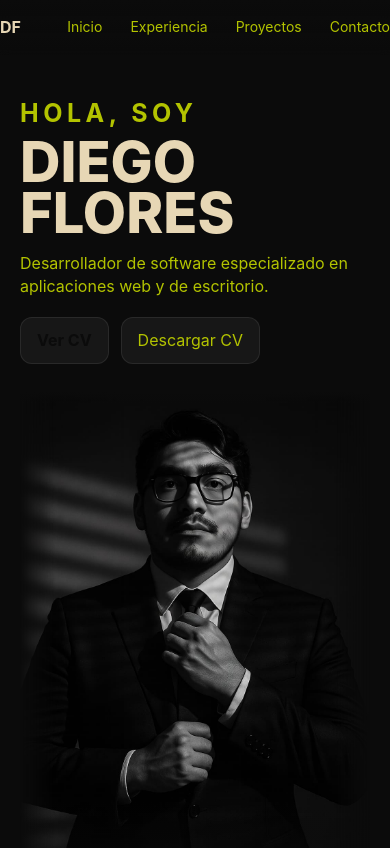
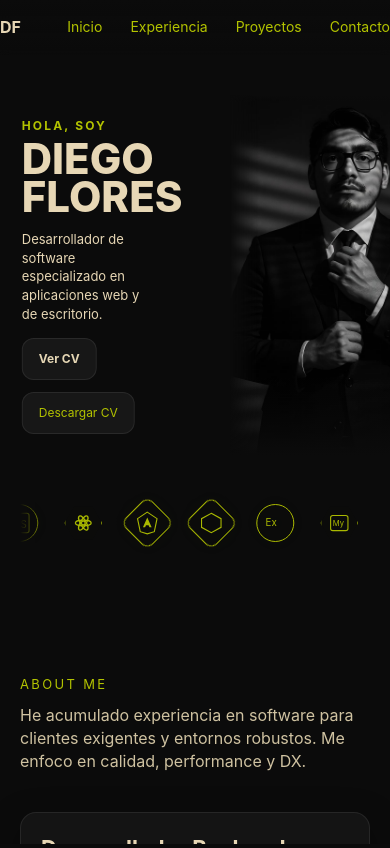
Before and after one commit to DiegoF23/Porfolio2025, a React (Vite) app in the folder client/: page / in a window 390 px wide. Shown: the top 848 px of the page. Built offline with nearby package versions, Linux system fonts and the light colour scheme; no server answers.

Commit message:
modify hero.css mobile proporcionales

```diff
--- a/client/src/components/Hero.css
+++ b/client/src/components/Hero.css
@@ -1,37 +1,54 @@
-/* ===== Hero layout base (se mantiene) ===== */
+/* ===========================
+   HERO – layout consistente
+   =========================== */
 .hero{
   position: relative;
-  display:grid;
-  grid-template-columns: 1fr;
+  display: grid;
+  /* 2 columnas SIEMPRE: copy/photo + iconos debajo */
+  grid-template-columns: 58% 42%;
   grid-template-areas:
-    "copy"
-    "photo"
-    "icons";
+    "copy  photo"
+    "icons icons";
   gap: 28px;
-  align-items:center;
+  align-items: start;         /* ↔ alinear por ARRIBA en desktop */
+  container-type: inline-size;/* habilita cqw */
+  overflow: clip;             /* evita scroll horizontal por solapes/efeclos */
 }
-@media (min-width: 900px){
+@media (min-width: 1200px){
+  /* En desktop ancho, un poquito más de peso al copy */
   .hero{
-    grid-template-columns: 1.1fr .9fr;
-    grid-template-areas:
-      "copy  photo"
-      "icons photo";
-    gap: 40px;
+    grid-template-columns: 60% 40%;
+    gap: 32px;
   }
 }
+@media (max-width: 900px){
+  .hero{
+    grid-template-columns: 56% 44%;
+    gap: 14px;
+    align-items: center;      /* en móvil quedan centrados entre sí */
+  }
+}
+
 .hero__copy{
   grid-area: copy;
   position: relative;
-  z-index: 5;
+  z-index: 7;
+  /* solapamiento sutil visible (no afecta layout, no crea scroll) */
+  transform: translateX(0.8cqw);
+}
+@media (max-width:900px){
+  .hero__copy{ transform: translateX(0.5cqw); }
 }
 
-/* ===== Tipografía grande al estilo del boceto ===== */
+/* ===========================
+   Tipografía (toda en cqw)
+   =========================== */
 .hero__kicker{
   letter-spacing: .18em;
   text-transform: uppercase;
   color: var(--accent);
   font-weight: 700;
-  font-size: clamp(25px, 1.6vw, 20px);
+  font-size: clamp(12px, 2.6cqw, 60px);
   margin-bottom: 6px;
 }
 
@@ -39,56 +56,65 @@
   margin: 0;
   line-height: .9;
   text-transform: uppercase;
-  color: var(#e6cd92);            /* crema */
+  color: var(--text);
 }
 .hero__name-line{
-
   display: block;
   font-weight: 800;
-  font-size: clamp(56px, 9vw, 112px);   /* grande y responsive */
+  /* más grande en desktop, pero proporcional al contenedor */
+  font-size: clamp(42px, 10.6cqw, 140px);
 }
 
 .hero__tagline{
   margin-top: 14px;
   color: var(--text);
-  color: var(--accent);           /* mismo tono que el boceto (no dim) */
-  font-size: clamp(16px, 2vw, 22px);
-  max-width: 34ch;
+  font-size: clamp(13px, 3.2cqw, 22px);
+  max-width: 38cqw;
 }
 
-/* CTA */
+/* CTA proporcional */
 .hero__cta{
   display:flex; gap:12px; flex-wrap:wrap;
-  margin-top: 18px;
+  margin-top: 14px;
 }
-.btn{ display:inline-block; padding:.78rem 1.05rem; border-radius:12px; border:1px solid var(--border); background:rgba(255,255,255,.05); transition:.2s ease; }
+.btn{
+  display:inline-block;
+  font-size: clamp(12px, 2.4cqw, 16px);
+  padding: calc(.6cqw + .35rem) calc(1.2cqw + .6rem);
+  border-radius:12px; border:1px solid var(--border);
+  background:rgba(255,255,255,.05);
+  transition:.2s ease;
+}
 .btn:hover{ background:rgba(255,255,255,.1); }
-.btn--solid{ background: var(--accent); border-color: transparent; color:#0b0b0b; font-weight: 700; }
+.btn--solid{ background: var(--accent); border-color: transparent; color:#e6d7b5; font-weight: 700; }
 .btn--solid:hover{ filter: brightness(1.06); }
 .btn--ghost{ border-color: var(--accent); color: var(--accent); background: rgba(255,255,255,.04); }
 .btn--ghost:hover{ background: rgba(255,255,255,.08); }
 
-/* ===== Foto con máscaras laterales y fades (como dejamos) ===== */
+/* ===========================
+   Foto: proporcional + feather
+   =========================== */
 .hero__photo{
   grid-area: photo;
-  justify-self: end;
-  width: 100%;
-  max-width: 520px;
+  justify-self: start;
   position: relative;
   isolation: isolate;
   z-index: 1;
-  --feather-x: 8%;
+  /* ancho proporcional con topes: acompaña al texto */
+  width: clamp(300px, 46cqw, 680px);
+  --feather-x: 9%;
 }
-@media (max-width: 900px){ .hero__photo{ --feather-x: 10%; } }
+@media (max-width:900px){
+  .hero__photo{ width: clamp(240px, 44cqw, 560px); --feather-x: 12%; }
+}
+@media (min-width:1400px){
+  .hero__photo{ --feather-x: 8%; }
+}
 
 .photo-full{
-  display: block;
-  width: 100%;
-  height: auto;
-  object-fit: contain;
-  object-position: center;
-  border: 0; border-radius: 0; box-shadow: none; background: transparent;
-  /* Pluma lateral muy suave que se pierde en el fondo */
+  display:block; width:100%; height:auto; object-fit:contain; object-position:center;
+  border:0; border-radius:0; box-shadow:none; background:transparent;
+  /* pluma lateral: se funde con el fondo */
   -webkit-mask-image: linear-gradient(to right,
     rgba(0,0,0,0) 0%,
     rgba(0,0,0,1) var(--feather-x),
@@ -100,11 +126,9 @@
     rgba(0,0,0,1) calc(100% - var(--feather-x)),
     rgba(0,0,0,0) 100%);
 }
-
-/* Mini fade superior 2% y fade inferior 22% */
+/* mini fade superior + fade inferior largo */
 .hero__photo::before{
-  content:"";
-  position:absolute; left:0; right:0; top:0; height:2%;
+  content:""; position:absolute; left:0; right:0; top:0; height:2%;
   z-index:3; pointer-events:none;
   background: linear-gradient(to bottom, rgba(11,11,11,1) 0%, rgba(11,11,11,0) 100%);
 }
@@ -119,25 +143,30 @@
     rgba(11,11,11,1.00) 100%);
 }
 
-/* ===== Carrusel de iconos centrado y superponible ===== */
+/* ===========================
+   Carrusel de iconos
+   =========================== */
 .hero__icons{
   grid-area: icons;
   position: relative;
-  z-index: 6; /* sobre la foto en desktop */
+  z-index: 6;
   width: 100%;
   display: grid; place-items: center;
-  margin-top: 18px;
+  margin-top: 14px;
 }
 @media (min-width:900px){
-  .hero__icons{ grid-column: 1 / -1; margin-top: -24px; }
+  .hero__icons{ grid-column: 1 / -1; margin-top: -20px; }
 }
 
 :root{
   --tech-size: 52px;
   --tech-icon: 28px;
   --tech-gap: 18px;
-  --belt-width: 760px;  /* 6–7 visibles */
+  --belt-width: 760px;
   --scroll-speed: 28s;
+}
+@media (max-width: 900px){
+  :root{ --belt-width: 100%; --tech-size: 48px; --tech-icon: 26px; --tech-gap: 16px; --scroll-speed: 24s; }
 }
 
 .marquee{
@@ -146,6 +175,7 @@
   overflow: hidden;
   -webkit-mask-image: linear-gradient(to right, transparent 0, #000 8%, #000 92%, transparent 100%);
           mask-image: linear-gradient(to right, transparent 0, #000 8%, #000 92%, transparent 100%);
+  contain: paint; /* evita que la animación afecte el scroll */
 }
 .track{
   display:flex; align-items:center; gap:var(--tech-gap);
@@ -153,10 +183,7 @@
   animation: scroll var(--scroll-speed) linear infinite;
 }
 .track:hover{ animation-play-state: paused; }
-@keyframes scroll{
-  from{ transform: translateX(0); }
-  to  { transform: translateX(-50%); }
-}
+@keyframes scroll{ from{ transform: translateX(0); } to{ transform: translateX(-50%); } }
 
 .tech{ position:relative; width:var(--tech-size); height:var(--tech-size); display:grid; place-items:center; }
 .tech svg{ width:var(--tech-icon); height:var(--tech-icon); color:var(--accent); opacity:.95; transition:transform .2s, filter .2s, opacity .2s; }
@@ -174,7 +201,9 @@
 .tech:hover::after{ opacity:1; transform:translateX(-50%) translateY(-2px); }
 .tech:hover svg{ transform: translateY(-2px) scale(1.05); filter: drop-shadow(0 0 8px rgba(179,195,0,.28)); }
 
-@media (max-width:900px){
-  .hero__icons{ margin-top:16px; z-index: 2; }
-  :root{ --belt-width: 100%; --tech-size: 48px; --tech-icon: 26px; --tech-gap: 16px; --scroll-speed: 24s; }
+/* Desktop: desplazar la foto ~40px hacia la izquierda */
+@media (min-width: 900px){
+  .hero__photo{
+    transform: translateX(-100px);   /* ajusta a -32px / -48px si lo querés fino */
+  }
 }
--- a/client/src/styles/globals.css
+++ b/client/src/styles/globals.css
@@ -92,3 +92,5 @@ html { scroll-behavior: smooth; }
 @media (max-width: 900px){
   .section--hero { padding-top: 40px; }
 }
+
+html, body { overflow-x: hidden; }
```
